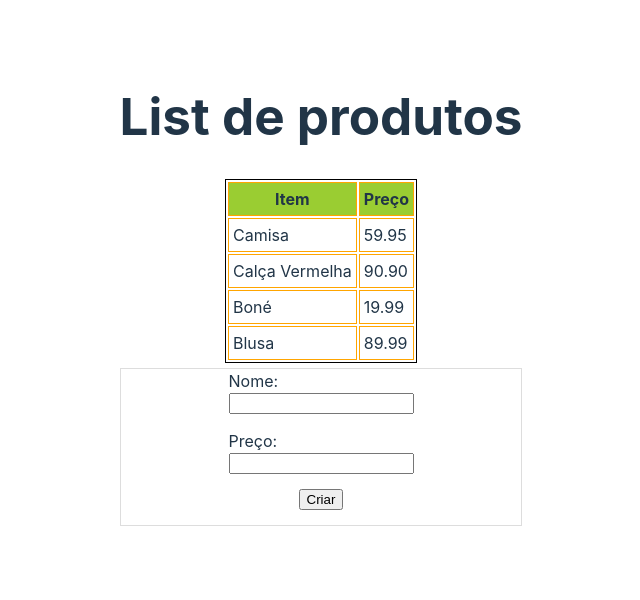
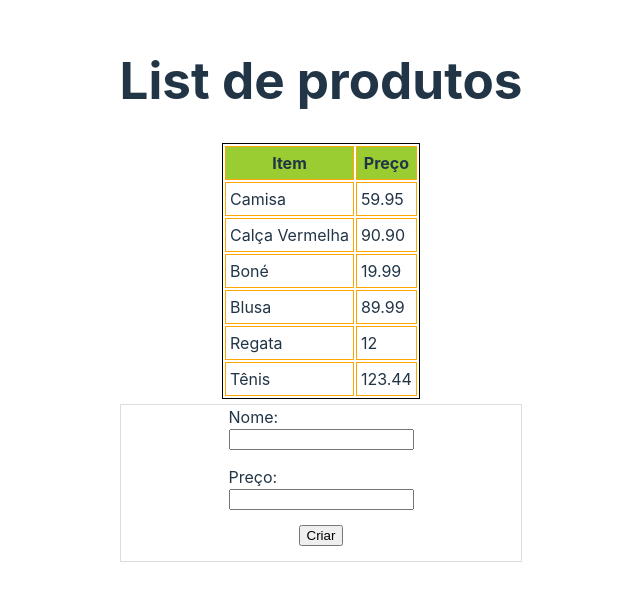
Before and after one commit to wtiinfo/react-server, a React (Vite) app: page / in a window 1280 px wide. Shown: the part 110-710 px from the top of the page, without its empty margins (319-959 px from the left). Built offline with nearby package versions, Linux system fonts and the light colour scheme; data requests are answered from the project's data file.

Commit message:
Atualizando antiga lista de itens - prev

```diff
--- a/data/db.json
+++ b/data/db.json
@@ -19,6 +19,16 @@
       "name": "Blusa",
       "price": "89.99",
       "id": 4
+    },
+    {
+      "name": "Regata",
+      "price": "12",
+      "id": 5
+    },
+    {
+      "name": "Tênis",
+      "price": "123.44",
+      "id": 6
     }
   ]
 }
--- a/src/App.jsx
+++ b/src/App.jsx
@@ -41,6 +41,13 @@ function App() {
       body: JSON.stringify(product)
     });
 
+    //CARREGAMENTO DINAMICO - ATUALIZANDO LISTA DE ITENS
+    const addedProduct = await res.json();//convertendo em objeto
+    setProducts((prevProducts) => [...prevProducts, addedProduct]);
+    //resetando os inputs
+    setName("");
+    setPrice("");
+
   }
 
 
```
